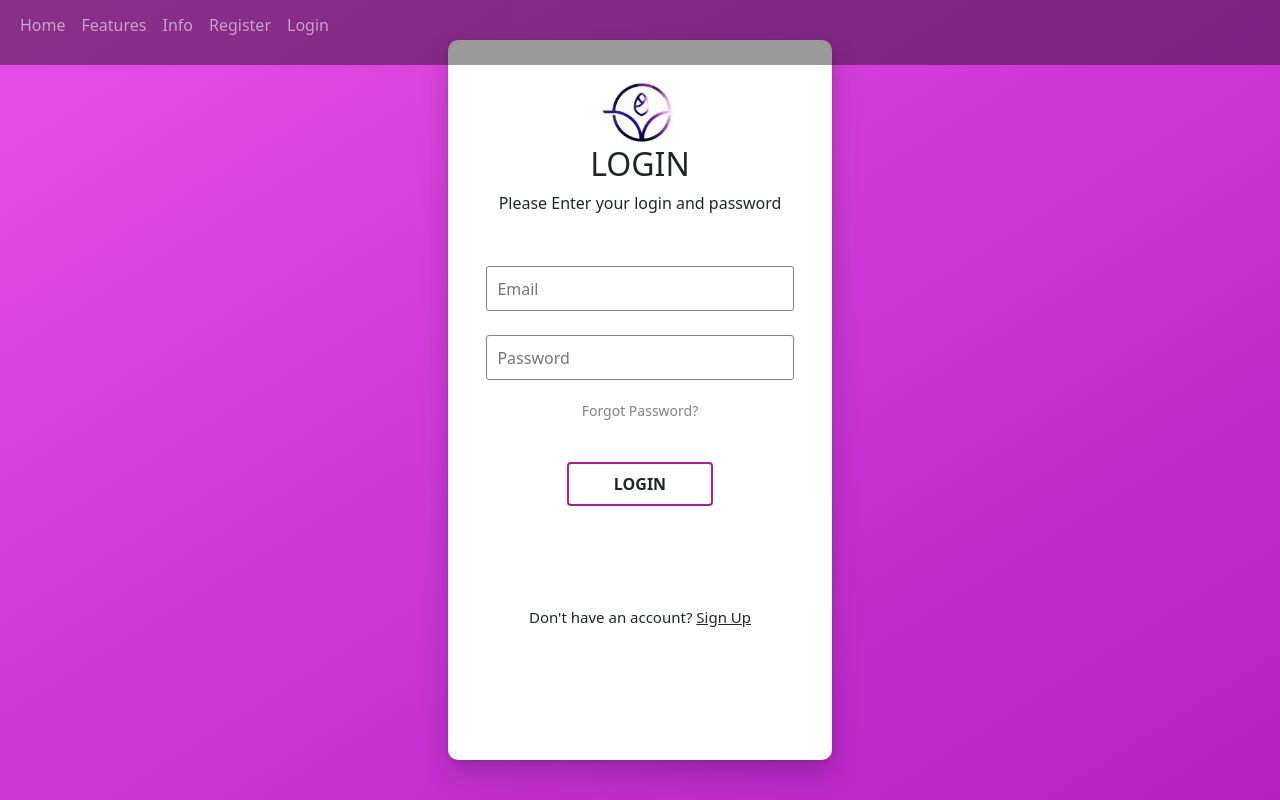
After one commit to Maroun-M/final-pregnacare, a PHP site: page /login.html in a window 1280 px wide. The commit adds this page. Run offline with PHP 8.4, Linux system fonts and the light colour scheme.

Commit message:
added login page

```diff
--- /dev/null
+++ b/login.html
@@ -0,0 +1,92 @@
+<!DOCTYPE html>
+<html lang="en">
+
+<head>
+  <meta charset="UTF-8" />
+  <meta http-equiv="X-UA-Compatible" content="IE=edge" />
+  <meta name="viewport" content="width=device-width, initial-scale=1.0" />
+  <title>Ouvatech</title>
+  <link rel="stylesheet" href="style.css" />
+  <link rel="preconnect" href="https://fonts.googleapis.com" />
+  <link rel="preconnect" href="https://fonts.gstatic.com" crossorigin />
+  <link rel="preconnect" href="https://fonts.googleapis.com" />
+  <link rel="preconnect" href="https://fonts.gstatic.com" crossorigin />
+  <link
+    href="https://fonts.googleapis.com/css2?family=Source+Sans+Pro:ital,wght@0,200;0,300;0,400;0,600;0,700;0,900;1,200;1,300;1,400;1,600;1,700;1,900&display=swap"
+    rel="stylesheet" />
+  <link rel="stylesheet" href="https://cdn.jsdelivr.net/npm/bootstrap@5.2.3/dist/css/bootstrap.min.css"
+    integrity="sha384-rbsA2VBKQhggwzxH7pPCaAqO46MgnOM80zW1RWuH61DGLwZJEdK2Kadq2F9CUG65" crossorigin="anonymous" />
+</head>
+
+<body>
+    <div class="wrapper  gradient-custom-login">
+        <nav class="navbar fixed-top navbar-expand-lg navbar-dark">
+          <div class="container-fluid">
+            <button class="navbar-toggler" type="button" data-bs-toggle="collapse" data-bs-target="#navbarNavAltMarkup"
+              aria-controls="navbarNavAltMarkup" aria-expanded="false" aria-label="Toggle navigation">
+              <span class="navbar-toggler-icon"></span>
+            </button>
+            <div class="collapse navbar-collapse" id="navbarNavAltMarkup">
+              <div class="navbar-nav">
+                <p class="nav-link" class="nav-link active" onClick="document.querySelector('.front').scrollIntoView();">
+                 <a href="./index.html">Home</a>
+                </p>
+                <p class="nav-link" onClick="document.querySelector('.logos-wrap').scrollIntoView();">
+                  Features
+                </p>
+                <p class="nav-link" onClick="document.querySelector('.info-wrapper').scrollIntoView();">
+                  Info
+                </p>
+                <p class="nav-link" onClick="document.querySelector('.vh-150').scrollIntoView();">
+                  Register
+                </p>
+                <p class="nav-link"><a href="./login.html">Login</a></p>
+              </div>
+            </div>
+          </div>
+        </nav>
+
+
+        <div class="login-form-container">
+            <div class="header">
+                <div class="logo-img-container">
+                    <img src="./logo.jfif" alt="">
+                </div>
+                <h2>LOGIN</h2>
+                <p>Please Enter your login and password</p>
+            </div>
+            <div class="input-container">
+                <input type="email" placeholder="Email"> <br>
+                <input type="password" placeholder="Password">
+            </div>
+            <div class="reset-login-container">
+              <a href=""><p>Forgot Password?</p></a>
+              <div class="login-btn-container">
+                  <button class="login-btn">LOGIN</button>
+
+              </div>
+            </div>
+            <div class="signup-prompt-container">
+                <p>Don't have an account? <span class="sign-up-btn">
+                    <a href="./index.html">Sign Up</a>
+                </span></p>
+            </div>
+
+        </div>
+
+        <!-- footer container -->
+        <!-- <hr />
+        <div class="footer-container">
+          <div class="footer-content">
+            <p>Ouvatech© 2023. All rights reserved.</p>
+          </div>
+        </div> -->
+
+    </div>
+  <!-- footer container end -->
+  <script src="https://cdn.jsdelivr.net/npm/bootstrap@5.2.3/dist/js/bootstrap.min.js"
+    integrity="sha384-cuYeSxntonz0PPNlHhBs68uyIAVpIIOZZ5JqeqvYYIcEL727kskC66kF92t6Xl2V"
+    crossorigin="anonymous"></script>
+</body>
+
+</html>
--- a/style.css
+++ b/style.css
@@ -1,3 +1,5 @@
+
+
 .front {
     background: url("preg.jpeg") no-repeat;
     background-size: auto;
@@ -14,6 +16,7 @@
 .navbar {
     background-color: rgba(0, 0, 0, 0.396);
     color: white;
+    height:65px
 }
 
 .btn-ouva-pink {
@@ -245,6 +248,7 @@
     font-weight: 600;
     text-align: center;
     height: 40px;
+    padding-top:10px;
 }
 
 
@@ -304,3 +308,183 @@
 body {
     max-width: 100%;
 }
+
+.navbar-nav a{
+    all: unset;
+}
+
+.navbar-nav a:hover{
+    all: unset;
+}
+
+
+
+
+.gradient-custom-login {
+    /* fallback for old browsers */
+    background: #c2109f;
+
+    background: -webkit-linear-gradient(to bottom right, rgb(255, 0, 179), rgb(199, 157, 193));
+
+    background: linear-gradient(to bottom right, rgb(230, 79, 230), rgb(179, 32, 196));
+}
+
+
+.wrapper{
+    display: flex;
+    justify-content: center;
+    align-items: center;
+    height:100vh;
+    width: 100%;
+}
+
+.login-form-container{
+    background: white;
+    /* border:2px solid black; */
+    border-radius: 10px;
+    height:90vh;
+    width: 30%;
+    box-shadow: rgba(0, 0, 0, 0.2) 0px 12px 28px 0px, rgba(0, 0, 0, 0.1) 0px 2px 4px 0px, rgba(255, 255, 255, 0.05) 0px 0px 0px 1px inset;
+}
+
+.header{
+    display: flex;
+    flex-direction: column;
+    justify-content: center;
+    align-items: center;
+    text-align: center;
+    padding-top:35px;
+}
+.header .logo-img-container {
+
+    width: 80px;
+    height: 70px;
+}
+.logo-img-container img{
+    width: 100%;
+    height:100%;
+}
+.header p{
+    font-weight: 400;
+}
+
+.input-container {
+    display: flex;
+    flex-direction: column;
+    justify-content: center;
+    align-items: center;
+    padding-top: 35px;
+}
+.input-container input{
+
+    width:80%;
+    height:45px;
+    border: 1px solid #858282;
+    border-radius: 3px;
+    padding-left: 10px;
+}
+
+.reset-login-container{
+    text-align: center;
+    padding-top: 20px;
+}
+
+.reset-login-container p{
+    color: #858282;
+    transition: 0.3s ease-in-out;
+    font-size: 14px;
+}
+
+
+.reset-login-container a{
+    all: unset;
+    transition: ease-in-out 0.2s;
+}
+
+.reset-login-container a:hover{
+    all: unset;
+    cursor: pointer;
+
+}
+
+.reset-login-container p:hover{
+    color: #6b6464;
+
+}
+
+.login-btn-container {
+    padding-top:25px;
+}
+
+.login-btn-container button{
+    all: unset;
+    border: 2px solid #ad1f91;
+    padding: 8px 45px;
+    border-radius: 4px;
+    transition: 0.5s ease-in-out;
+    font-weight: 600;
+}
+
+.login-btn-container button:hover{
+    border: 2px solid #842d74;
+    background-color: #f9a1e9;
+
+}
+
+.signup-prompt-container{
+    padding-top:100px;
+    text-align: center;
+    font-weight: 400;
+    font-size:15px;
+}
+
+.signup-prompt-container a{
+    all: unset;
+
+}
+
+.signup-prompt-container a:hover {
+    all:unset;
+}
+
+.sign-up-btn{
+    cursor: pointer;
+    color:#272626;
+    font-weight: 500;
+    text-decoration: underline;
+}
+
+@media screen and (min-width:550px) and (max-width:800px) {
+    .login-form-container{
+        width:60%
+    }
+
+}
+
+@media screen and (min-width:800px) and (max-width:1000px) {
+    .login-form-container{
+        width:50%
+    }
+
+}
+
+
+@media screen and (min-width:1000px) and (max-width:1200px) {
+    .login-form-container{
+        width:40%;
+    }
+
+}
+
+
+@media screen and (max-width:550px) {
+    .login-form-container{
+        width:90%;
+        border: 1px solid rgba(16, 15, 15, 0.511);
+    }
+
+    .wrapper{
+        background: white;
+    }
+
+}
```
Also changed, not shown: index.html (+29 -99 lines).
